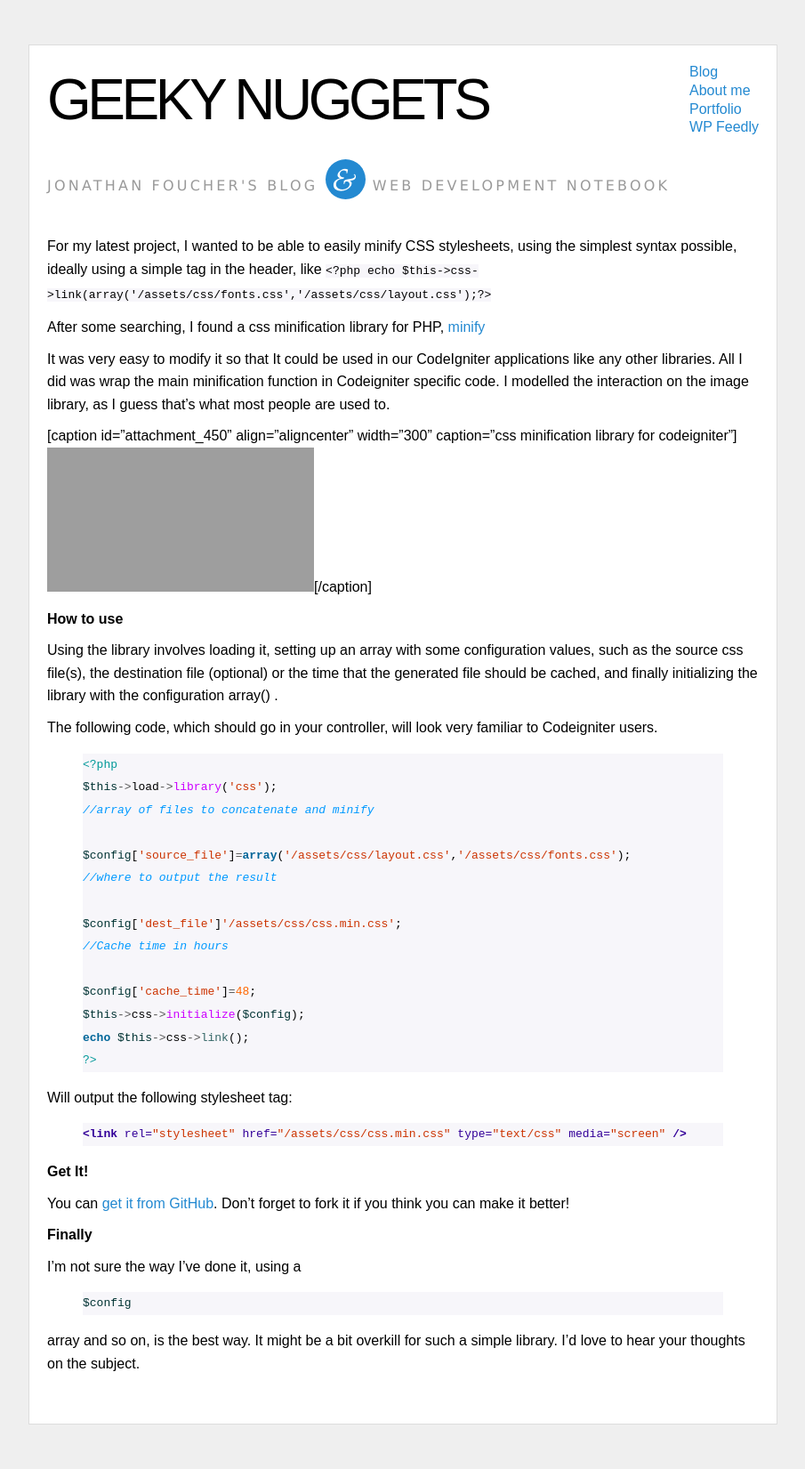
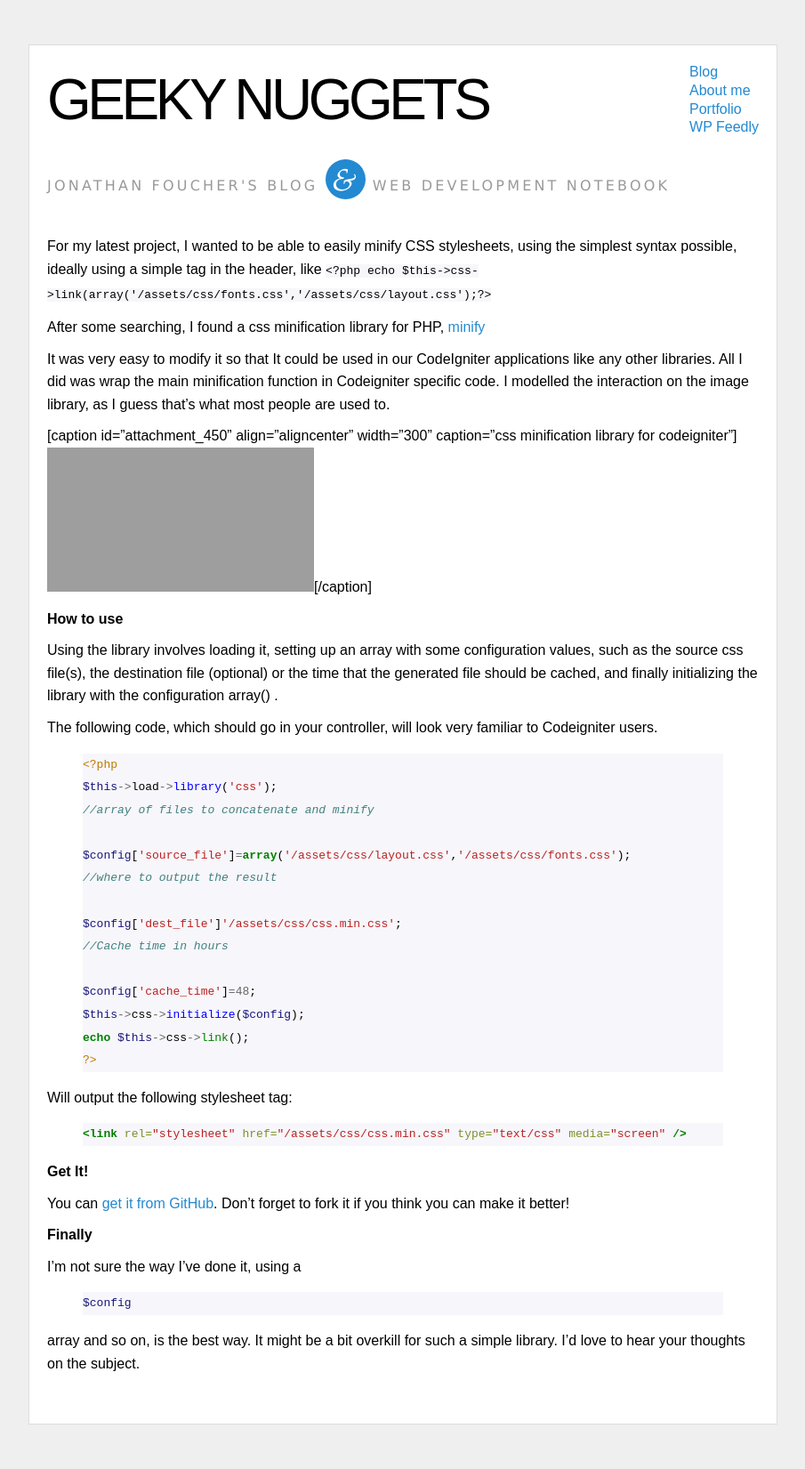
Before and after one commit to jfoucher/jfoucher.com, a Jekyll site: the page built from _posts/2011-04-11-css-minification-library-for-codeigniter.markdown, in a window 1280 px wide. Shown: the whole page at 89% size, without its empty margins (298-1203 px from the left). Built offline with Jekyll 4.4.1, drawn with Linux system fonts in a browser that asks for light colours; Markdown is read by kramdown in place of the engine named in the settings; comment, search, counter and statistics services are not loaded; grey boxes are pictures that could not be loaded.

Commit message:
change css

```diff
--- a/_posts/2011-08-18-remote-debugging-with-xdebug-and-phpstorm-on-ubuntu.markdown
+++ b/_posts/2011-08-18-remote-debugging-with-xdebug-and-phpstorm-on-ubuntu.markdown
@@ -22,8 +22,8 @@
 {% endhighlight %}
 
 Now we restart apache so that the new configuration is taken into account:
-<code lang="bash">sudo /etc/init.d/apache2 restart</code>
-And we that we are <strong>done</strong> on the server side of things
+{% highlight bash %}sudo /etc/init.d/apache2 restart{% endhighlight %}
+And we that we are *done* on the server side of things
 <h3>Prepare PhpStorm</h3>
 Switch to the computer where PhpStorm is installed, and open your project. All you have to do is click on the "Accept debug connections" button, and activate Xdebug by using a browser extension. �Here are four extensions to do this:
 <ul>
--- a/assets/css/pygments.css
+++ b/assets/css/pygments.css
@@ -1,62 +1,62 @@
 .highlight .hll { background-color: #ffffcc }
-.highlight  { background: #f0f3f3; }
-.highlight .c { color: #0099FF; font-style: italic } /* Comment */
-.highlight .err { color: #AA0000; background-color: #FFAAAA } /* Error */
-.highlight .k { color: #006699; font-weight: bold } /* Keyword */
-.highlight .o { color: #555555 } /* Operator */
-.highlight .cm { color: #0099FF; font-style: italic } /* Comment.Multiline */
-.highlight .cp { color: #009999 } /* Comment.Preproc */
-.highlight .c1 { color: #0099FF; font-style: italic } /* Comment.Single */
-.highlight .cs { color: #0099FF; font-weight: bold; font-style: italic } /* Comment.Special */
-.highlight .gd { background-color: #FFCCCC; border: 1px solid #CC0000 } /* Generic.Deleted */
+.highlight  { background: #f8f8f8; }
+.highlight .c { color: #408080; font-style: italic } /* Comment */
+.highlight .err { border: 1px solid #FF0000 } /* Error */
+.highlight .k { color: #008000; font-weight: bold } /* Keyword */
+.highlight .o { color: #666666 } /* Operator */
+.highlight .cm { color: #408080; font-style: italic } /* Comment.Multiline */
+.highlight .cp { color: #BC7A00 } /* Comment.Preproc */
+.highlight .c1 { color: #408080; font-style: italic } /* Comment.Single */
+.highlight .cs { color: #408080; font-style: italic } /* Comment.Special */
+.highlight .gd { color: #A00000 } /* Generic.Deleted */
 .highlight .ge { font-style: italic } /* Generic.Emph */
 .highlight .gr { color: #FF0000 } /* Generic.Error */
-.highlight .gh { color: #003300; font-weight: bold } /* Generic.Heading */
-.highlight .gi { background-color: #CCFFCC; border: 1px solid #00CC00 } /* Generic.Inserted */
-.highlight .go { color: #AAAAAA } /* Generic.Output */
-.highlight .gp { color: #000099; font-weight: bold } /* Generic.Prompt */
+.highlight .gh { color: #000080; font-weight: bold } /* Generic.Heading */
+.highlight .gi { color: #00A000 } /* Generic.Inserted */
+.highlight .go { color: #808080 } /* Generic.Output */
+.highlight .gp { color: #000080; font-weight: bold } /* Generic.Prompt */
 .highlight .gs { font-weight: bold } /* Generic.Strong */
-.highlight .gu { color: #003300; font-weight: bold } /* Generic.Subheading */
-.highlight .gt { color: #99CC66 } /* Generic.Traceback */
-.highlight .kc { color: #006699; font-weight: bold } /* Keyword.Constant */
-.highlight .kd { color: #006699; font-weight: bold } /* Keyword.Declaration */
-.highlight .kn { color: #006699; font-weight: bold } /* Keyword.Namespace */
-.highlight .kp { color: #006699 } /* Keyword.Pseudo */
-.highlight .kr { color: #006699; font-weight: bold } /* Keyword.Reserved */
-.highlight .kt { color: #007788; font-weight: bold } /* Keyword.Type */
-.highlight .m { color: #FF6600 } /* Literal.Number */
-.highlight .s { color: #CC3300 } /* Literal.String */
-.highlight .na { color: #330099 } /* Name.Attribute */
-.highlight .nb { color: #336666 } /* Name.Builtin */
-.highlight .nc { color: #00AA88; font-weight: bold } /* Name.Class */
-.highlight .no { color: #336600 } /* Name.Constant */
-.highlight .nd { color: #9999FF } /* Name.Decorator */
+.highlight .gu { color: #800080; font-weight: bold } /* Generic.Subheading */
+.highlight .gt { color: #0040D0 } /* Generic.Traceback */
+.highlight .kc { color: #008000; font-weight: bold } /* Keyword.Constant */
+.highlight .kd { color: #008000; font-weight: bold } /* Keyword.Declaration */
+.highlight .kn { color: #008000; font-weight: bold } /* Keyword.Namespace */
+.highlight .kp { color: #008000 } /* Keyword.Pseudo */
+.highlight .kr { color: #008000; font-weight: bold } /* Keyword.Reserved */
+.highlight .kt { color: #B00040 } /* Keyword.Type */
+.highlight .m { color: #666666 } /* Literal.Number */
+.highlight .s { color: #BA2121 } /* Literal.String */
+.highlight .na { color: #7D9029 } /* Name.Attribute */
+.highlight .nb { color: #008000 } /* Name.Builtin */
+.highlight .nc { color: #0000FF; font-weight: bold } /* Name.Class */
+.highlight .no { color: #880000 } /* Name.Constant */
+.highlight .nd { color: #AA22FF } /* Name.Decorator */
 .highlight .ni { color: #999999; font-weight: bold } /* Name.Entity */
-.highlight .ne { color: #CC0000; font-weight: bold } /* Name.Exception */
-.highlight .nf { color: #CC00FF } /* Name.Function */
-.highlight .nl { color: #9999FF } /* Name.Label */
-.highlight .nn { color: #00CCFF; font-weight: bold } /* Name.Namespace */
-.highlight .nt { color: #330099; font-weight: bold } /* Name.Tag */
-.highlight .nv { color: #003333 } /* Name.Variable */
-.highlight .ow { color: #000000; font-weight: bold } /* Operator.Word */
+.highlight .ne { color: #D2413A; font-weight: bold } /* Name.Exception */
+.highlight .nf { color: #0000FF } /* Name.Function */
+.highlight .nl { color: #A0A000 } /* Name.Label */
+.highlight .nn { color: #0000FF; font-weight: bold } /* Name.Namespace */
+.highlight .nt { color: #008000; font-weight: bold } /* Name.Tag */
+.highlight .nv { color: #19177C } /* Name.Variable */
+.highlight .ow { color: #AA22FF; font-weight: bold } /* Operator.Word */
 .highlight .w { color: #bbbbbb } /* Text.Whitespace */
-.highlight .mf { color: #FF6600 } /* Literal.Number.Float */
-.highlight .mh { color: #FF6600 } /* Literal.Number.Hex */
-.highlight .mi { color: #FF6600 } /* Literal.Number.Integer */
-.highlight .mo { color: #FF6600 } /* Literal.Number.Oct */
-.highlight .sb { color: #CC3300 } /* Literal.String.Backtick */
-.highlight .sc { color: #CC3300 } /* Literal.String.Char */
-.highlight .sd { color: #CC3300; font-style: italic } /* Literal.String.Doc */
-.highlight .s2 { color: #CC3300 } /* Literal.String.Double */
-.highlight .se { color: #CC3300; font-weight: bold } /* Literal.String.Escape */
-.highlight .sh { color: #CC3300 } /* Literal.String.Heredoc */
-.highlight .si { color: #AA0000 } /* Literal.String.Interpol */
-.highlight .sx { color: #CC3300 } /* Literal.String.Other */
-.highlight .sr { color: #33AAAA } /* Literal.String.Regex */
-.highlight .s1 { color: #CC3300 } /* Literal.String.Single */
-.highlight .ss { color: #FFCC33 } /* Literal.String.Symbol */
-.highlight .bp { color: #336666 } /* Name.Builtin.Pseudo */
-.highlight .vc { color: #003333 } /* Name.Variable.Class */
-.highlight .vg { color: #003333 } /* Name.Variable.Global */
-.highlight .vi { color: #003333 } /* Name.Variable.Instance */
-.highlight .il { color: #FF6600 } /* Literal.Number.Integer.Long */
+.highlight .mf { color: #666666 } /* Literal.Number.Float */
+.highlight .mh { color: #666666 } /* Literal.Number.Hex */
+.highlight .mi { color: #666666 } /* Literal.Number.Integer */
+.highlight .mo { color: #666666 } /* Literal.Number.Oct */
+.highlight .sb { color: #BA2121 } /* Literal.String.Backtick */
+.highlight .sc { color: #BA2121 } /* Literal.String.Char */
+.highlight .sd { color: #BA2121; font-style: italic } /* Literal.String.Doc */
+.highlight .s2 { color: #BA2121 } /* Literal.String.Double */
+.highlight .se { color: #BB6622; font-weight: bold } /* Literal.String.Escape */
+.highlight .sh { color: #BA2121 } /* Literal.String.Heredoc */
+.highlight .si { color: #BB6688; font-weight: bold } /* Literal.String.Interpol */
+.highlight .sx { color: #008000 } /* Literal.String.Other */
+.highlight .sr { color: #BB6688 } /* Literal.String.Regex */
+.highlight .s1 { color: #BA2121 } /* Literal.String.Single */
+.highlight .ss { color: #19177C } /* Literal.String.Symbol */
+.highlight .bp { color: #008000 } /* Name.Builtin.Pseudo */
+.highlight .vc { color: #19177C } /* Name.Variable.Class */
+.highlight .vg { color: #19177C } /* Name.Variable.Global */
+.highlight .vi { color: #19177C } /* Name.Variable.Instance */
+.highlight .il { color: #666666 } /* Literal.Number.Integer.Long */
```
